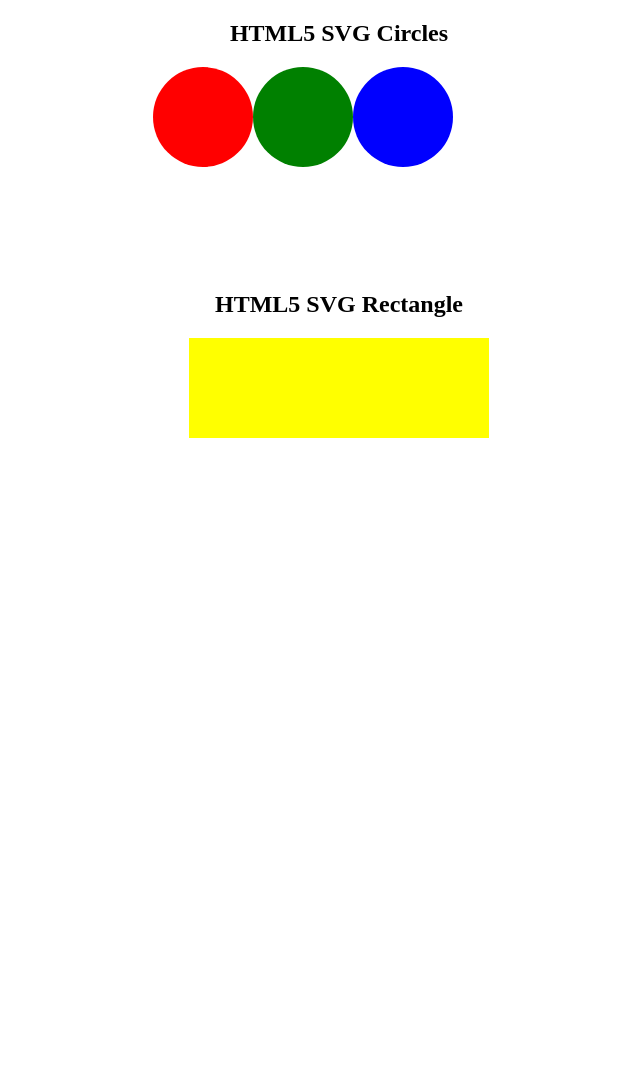
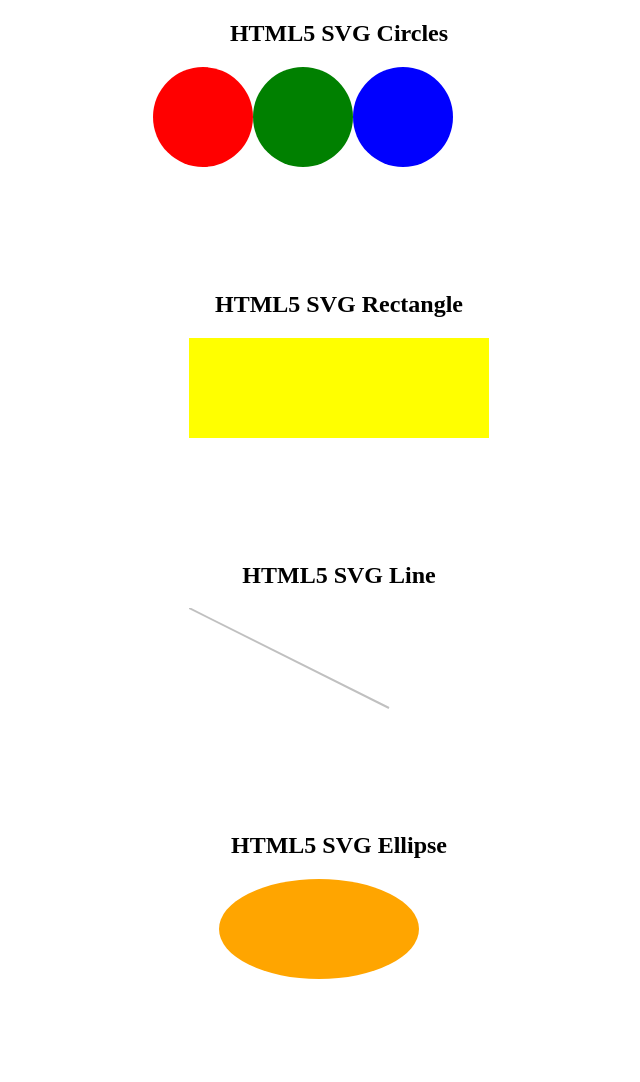
Before and after one commit to antalpeti/HTML5-Tutorial, a plain HTML site: page public_html/svg/example-01.html in a window 1280 px wide. Shown: the whole page, without its empty margins (301-941 px from the left). Before the commit the page ends 800 px from the top, so only its background shows below. Drawn offline with Linux system fonts and the light colour scheme.

Commit message:
Add example about the line and ellipse of the svg.

```diff
--- a/public_html/svg/example-01.html
+++ b/public_html/svg/example-01.html
@@ -25,6 +25,20 @@ and open the template in the editor.
                 -ms-transform: translateX(-50%);
                 transform: translateX(-50%);
             }
+            #svgelemLine{
+                position: relative;
+                left: 50%;
+                -webkit-transform: translateX(-50%);
+                -ms-transform: translateX(-50%);
+                transform: translateX(-50%);
+            }
+            #svgelemEllipse{
+                position: relative;
+                left: 50%;
+                -webkit-transform: translateX(-40%);
+                -ms-transform: translateX(-40%);
+                transform: translateX(-40%);
+            }
         </style>
     </head>
     <body>
@@ -40,5 +54,15 @@ and open the template in the editor.
         <svg id="svgelemRectangle" height="200" xmlns="http://www.w3.org/2000/svg">
         <rect id="redrect" width="300" height="100" fill="yellow"  />
         </svg>
+        <h2 class="posCenter">HTML5 SVG Line</h2>
+
+        <svg id="svgelemLine" height="200" xmlns="http://www.w3.org/2000/svg">
+        <line x1="0" y1="0" x2="200" y2="100" style="stroke:silver;stroke-width:2"/>
+        </svg>
+        <h2 class="posCenter">HTML5 SVG Ellipse</h2>
+
+        <svg id="svgelemEllipse" height="200" xmlns="http://www.w3.org/2000/svg">
+        <ellipse cx="100" cy="50" rx="100" ry="50" fill="orange" />
+        </svg>
     </body>
 </html>
```
Also changed, not shown: public_html/index.html (+1 -1 lines).
